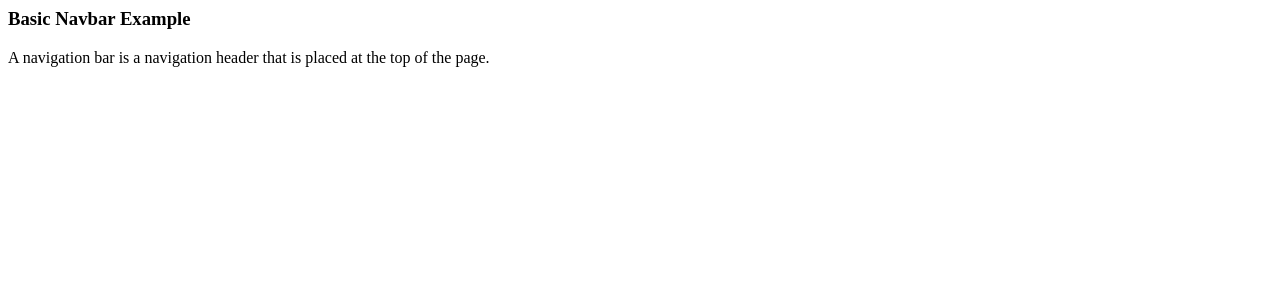
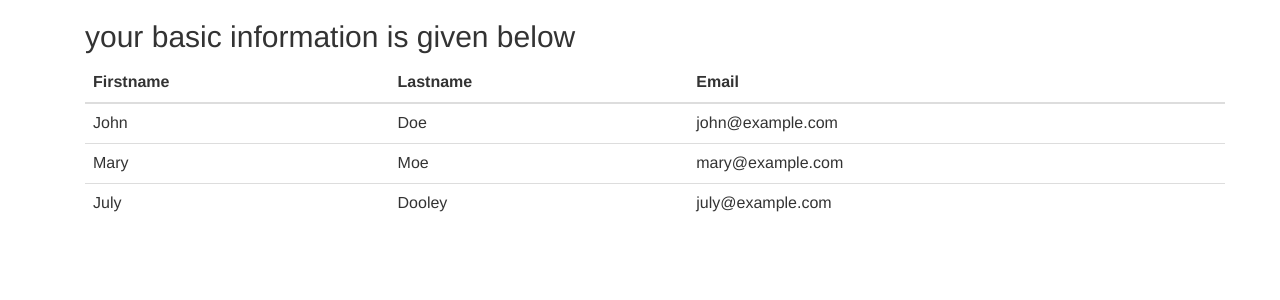
Before and after one commit to tansenkhan1990/Login-and-Registration-with-php-OOP, a PHP site: page /profile.php in a window 1280 px wide. Shown: the top 300 px of the page. Run offline with PHP 8.4, Linux system fonts and the light colour scheme; the visitor is signed in with stand-in values (Sample User, id 1); data that the repository does not hold is empty; some libraries are stand-ins or nearby versions.

Commit message:
Adding table

```diff
--- a/profile.php
+++ b/profile.php
@@ -36,8 +36,52 @@
         </nav>
 
         <div class="container">
-            <h3>Basic Navbar Example</h3>
-            <p>A navigation bar is a navigation header that is placed at the top of the page.</p>
+            <!DOCTYPE html>
+            <html lang="en">
+            <head>
+                <title>Bootstrap Example</title>
+                <meta charset="utf-8">
+                <meta name="viewport" content="width=device-width, initial-scale=1">
+                <link rel="stylesheet" href="https://maxcdn.bootstrapcdn.com/bootstrap/3.3.7/css/bootstrap.min.css">
+                <script src="https://ajax.googleapis.com/ajax/libs/jquery/3.2.1/jquery.min.js"></script>
+                <script src="https://maxcdn.bootstrapcdn.com/bootstrap/3.3.7/js/bootstrap.min.js"></script>
+            </head>
+            <body>
+
+            <div class="container">
+                <h2><?php echo "$name your basic information is given below";?></h2>
+
+                <table class="table">
+                    <thead>
+                    <tr>
+                        <th>Firstname</th>
+                        <th>Lastname</th>
+                        <th>Email</th>
+                    </tr>
+                    </thead>
+                    <tbody>
+                    <tr>
+                        <td>John</td>
+                        <td>Doe</td>
+                        <td>john@example.com</td>
+                    </tr>
+                    <tr>
+                        <td>Mary</td>
+                        <td>Moe</td>
+                        <td>mary@example.com</td>
+                    </tr>
+                    <tr>
+                        <td>July</td>
+                        <td>Dooley</td>
+                        <td>july@example.com</td>
+                    </tr>
+                    </tbody>
+                </table>
+            </div>
+
+            </body>
+            </html>
+
         </div>
 
         </body>
```
